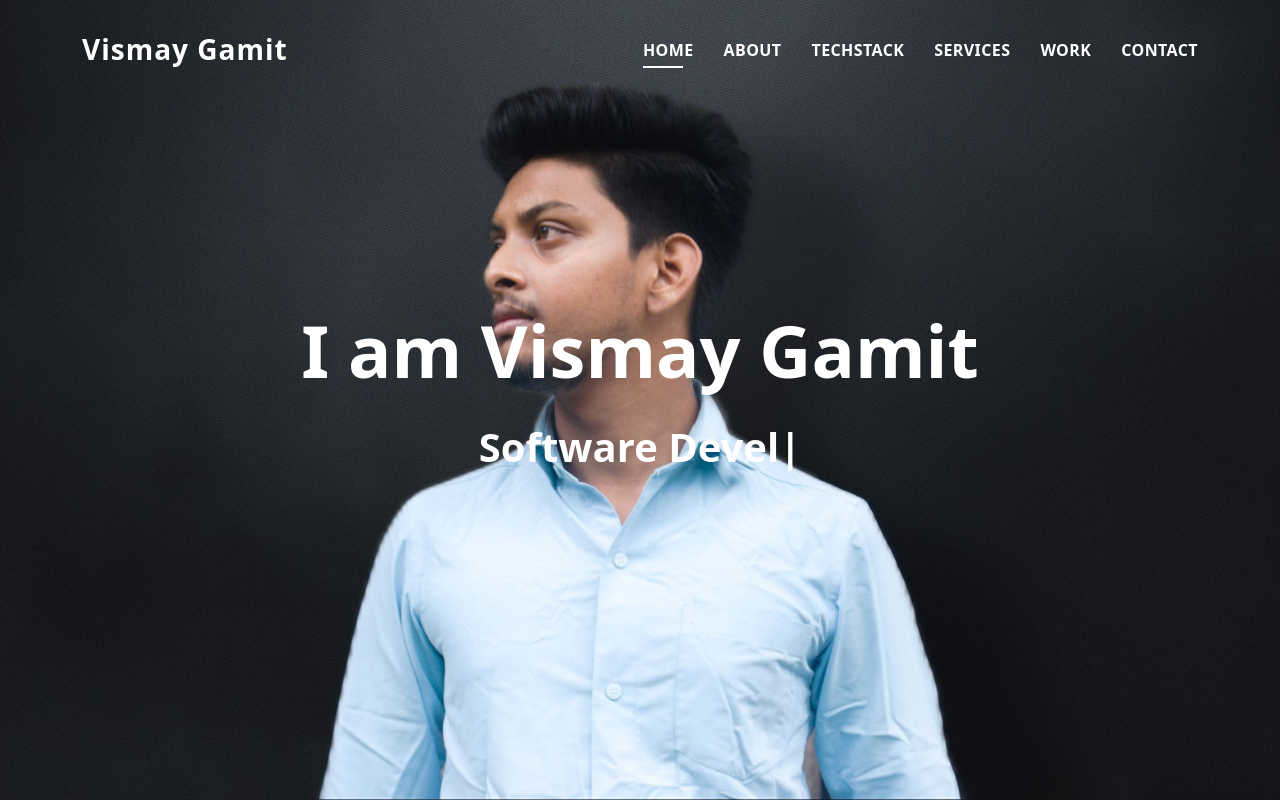
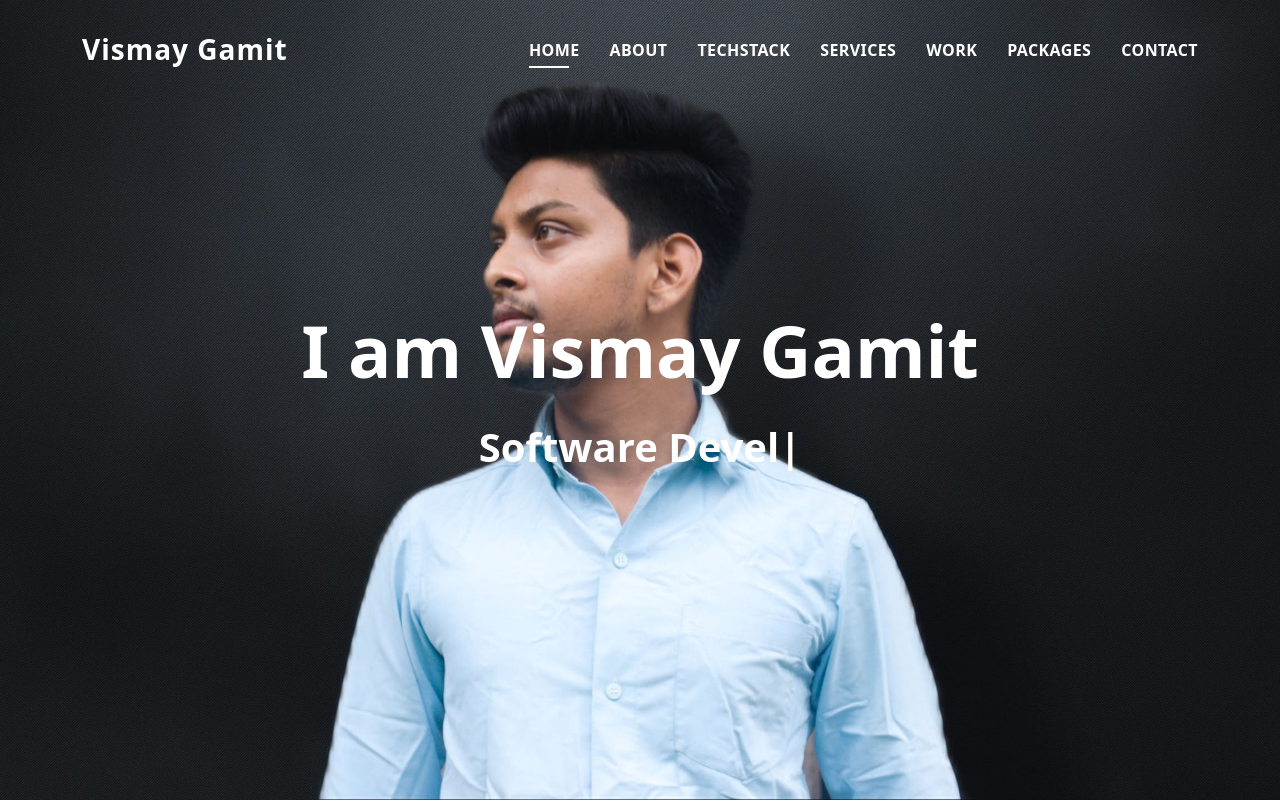
Before and after one commit to vismaygamit/portfolio-react, a React (Create React App) app: page / in a window 1280 px wide. Shown: the top 802 px of the page. Built offline with nearby package versions, Linux system fonts and the light colour scheme; no server answers.

Commit message:
margin bottom

```diff
--- a/src/pages/contact.js
+++ b/src/pages/contact.js
@@ -3,7 +3,7 @@ const contact = (props) => {
   return (
     <section
       id="contact"
-      className="paralax-mf footer-paralax bg-image sect-mt4 route"
+      className="contact-mf paralax-mf footer-paralax bg-image sect-mt4 route"
       style={{ backgroundImage: ` url(./assets/img/overlay-bg.jpg)` }}
     >
       <div className="overlay-mf" />
--- a/src/pages/pricing.js
+++ b/src/pages/pricing.js
@@ -15,7 +15,7 @@ const Pricing = () => {
     let prices = [
         {
             package_name: "Standard Plan", price: pricesbyCountry[0], features: [
-                { feature: "6 pages", isAvailable: true },
+                { feature: "Upto 6 pages", isAvailable: true },
                 { feature: "1 Logo", isAvailable: true },
                 { feature: "Responsive", isAvailable: true },
                 { feature: "Gallery", isAvailable: true },
@@ -35,7 +35,7 @@ const Pricing = () => {
         },
         {
             package_name: "Premium Plan", price: pricesbyCountry[1], features: [
-                { feature: "12 pages", isAvailable: true },
+                { feature: "Upto 12 pages", isAvailable: true },
                 { feature: "1 Logo", isAvailable: true },
                 { feature: "Responsive", isAvailable: true },
                 { feature: "Gallery", isAvailable: true },
@@ -55,7 +55,7 @@ const Pricing = () => {
         },
         {
             package_name: "Pro Plan", price: pricesbyCountry[2], features: [
-                { feature: "18 pages", isAvailable: true },
+                { feature: "Upto 18 pages", isAvailable: true },
                 { feature: "1 Logo", isAvailable: true },
                 { feature: "Responsive", isAvailable: true },
                 { feature: "Gallery", isAvailable: true },
@@ -103,7 +103,7 @@ const Pricing = () => {
     }, []);
 
     return (
-        <section>
+        <section className="mb-5" id="package" className="package-mf sect-pt4 route">
             <div className="container">
                 <div className="row">
                     <div className="title-box-2 mx-auto">
--- a/src/shared/components/Navigation/MainHeader.js
+++ b/src/shared/components/Navigation/MainHeader.js
@@ -15,6 +15,7 @@ return (
         <li><a className="nav-link scrollto" href="#tech">TechStack</a></li>
         <li><a className="nav-link scrollto" href="#services">Services</a></li>
         <li><a className="nav-link scrollto " href="#work">Work</a></li>
+        <li><a className="nav-link scrollto " href="#package">Packages</a></li>
         <li><a className="nav-link scrollto" href="#contact">Contact</a></li>
       </ul>
       {/* <i className="bi bi-list mobile-nav-toggle" /> */}
```
